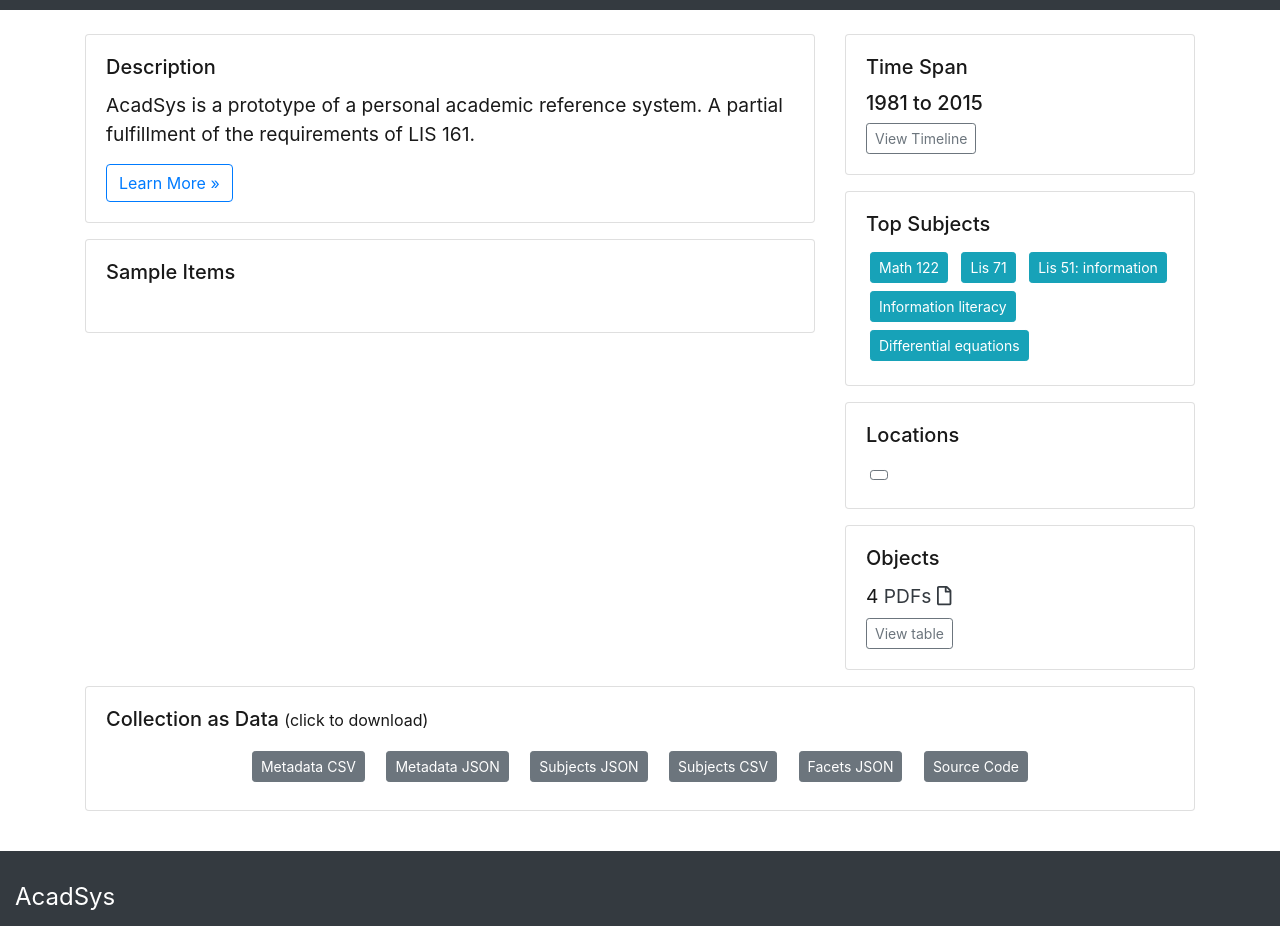
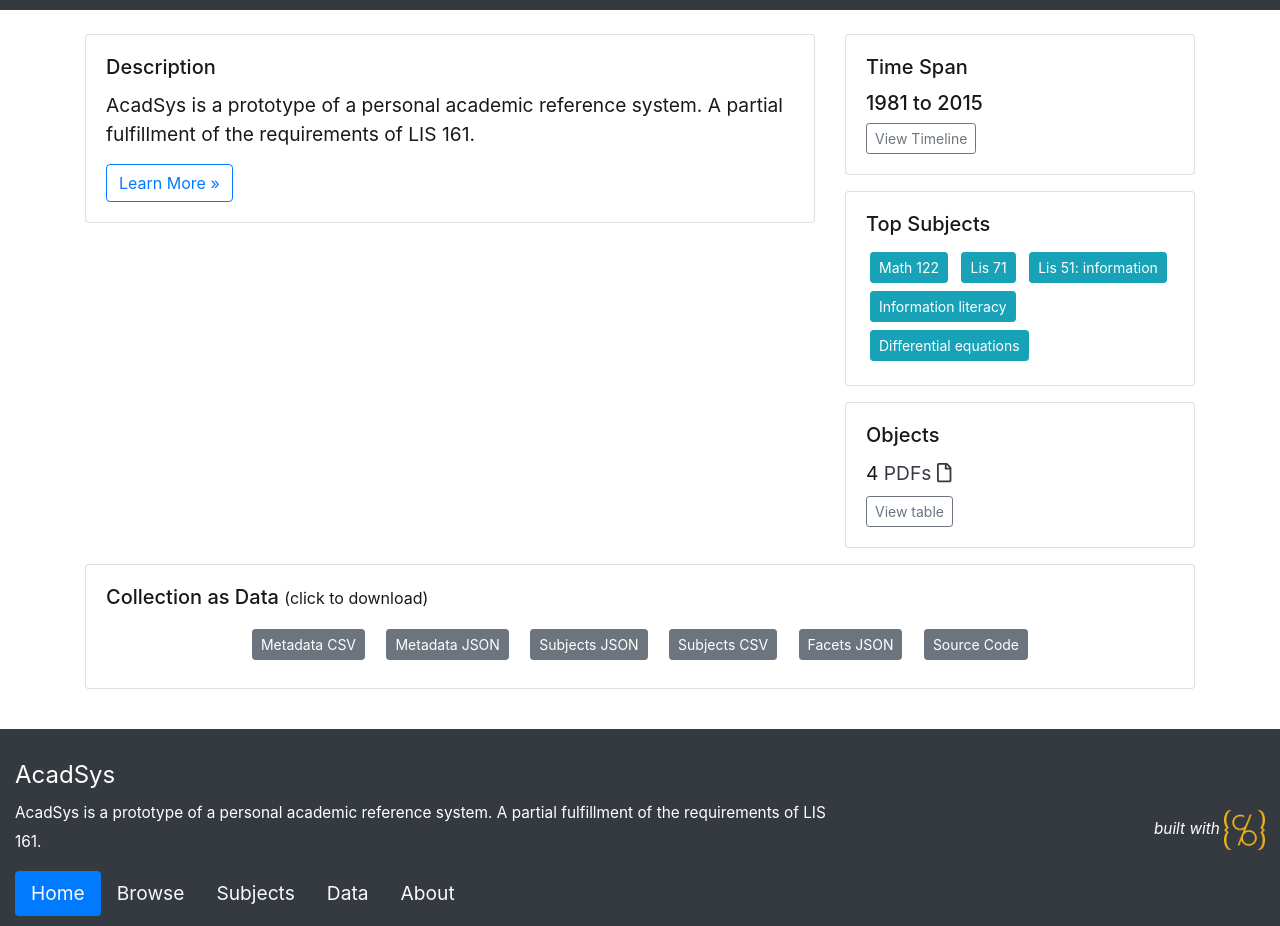
Before and after one commit to ltvsanjuan/interface_template, a Jekyll site: the page built from index.md, in a window 1280 px wide. Shown: the part 363-1289 px from the top of the page. Built offline with Jekyll 4.4.1, drawn with Linux system fonts in a browser that asks for light colours.

Commit message:
removed locations and sample items tab

```diff
--- a/_layouts/home-infographic.html
+++ b/_layouts/home-infographic.html
@@ -6,7 +6,7 @@
   <div class="col-md-8">
 
     {% include index/description.html %}
-    {% include index/carousel.html title="Sample Items" height="300" %}
+
 
   </div>
   <div class="col-md-4">
@@ -14,8 +14,6 @@
     {% include index/time.html %}
 
     {% include index/featured-terms.html field="subject" title="Top Subjects" btn-color="info" %}
-
-    {% include index/featured-terms.html field="location" title="Locations" btn-color="outline-secondary" %}
 
     {% include index/objects.html %}
 
```
